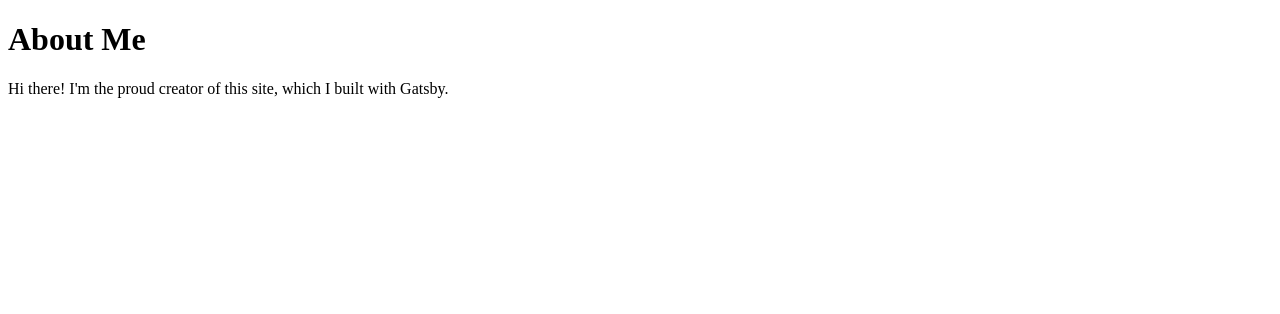
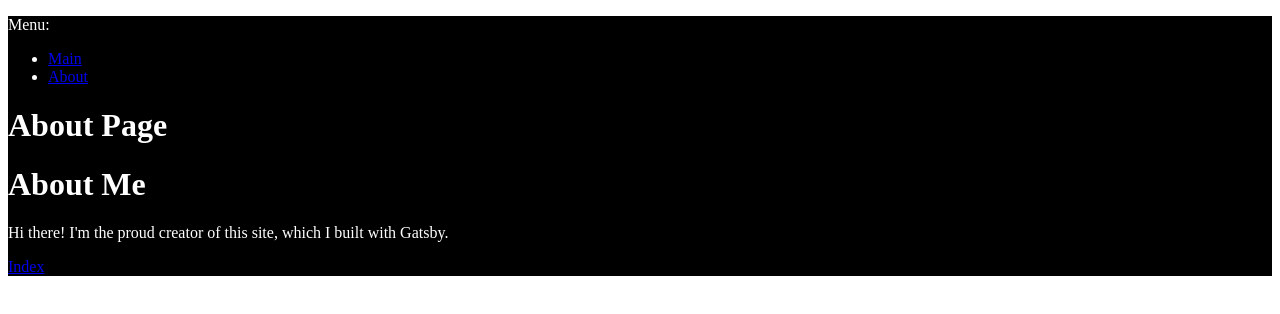
Before and after one commit to c3sare/gatsby-tutorial, a Gatsby site: page /about in a window 1280 px wide. Built offline with nearby package versions, Linux system fonts and the light colour scheme; Gatsby itself is replaced by a stand-in of ours.

Commit message:
created about page

```diff
--- /dev/null
+++ b/components/Layout.js
@@ -0,0 +1,25 @@
+import React from 'react';
+import {Link} from 'gatsby';
+import {container} from '../style/layout.module.css';
+
+const Layout = ({pageTitle, children}) => {
+
+    return (
+        <div className={container}>
+            <p>Menu:
+                <ul>
+                    <li>
+                        <Link to="/">Main</Link>
+                    </li>
+                    <li>
+                        <Link to="/about">About</Link>
+                    </li>
+                </ul>
+            </p>
+            <h1>{pageTitle}</h1>
+            {children}
+        </div>
+    )
+}
+
+export default Layout;
--- a/gatsby-config.js
+++ b/gatsby-config.js
@@ -2,5 +2,8 @@ module.exports = {
   siteMetadata: {
     siteUrl: `https://www.yourdomain.tld`,
   },
-  plugins: [],
+  plugins: [
+    "gatsby-plugin-image",
+    "gatsby-plugin-sharp",
+  ],
 }
--- a/package.json
+++ b/package.json
@@ -15,6 +15,9 @@
   },
   "dependencies": {
     "gatsby": "^4.14.1",
+    "gatsby-plugin-image": "^2.14.1",
+    "gatsby-plugin-sharp": "^4.14.1",
+    "gatsby-source-filesystem": "^4.14.0",
     "react": "^17.0.1",
     "react-dom": "^17.0.1"
   }
--- a/src/pages/about.js
+++ b/src/pages/about.js
@@ -1,12 +1,15 @@
 import * as React from 'react';
+import { Link } from 'gatsby';
+import Layout from '../../components/Layout';
 // Step 2: Define your component
 const AboutPage = () => {
   return (
-    <main>
+    <Layout pageTitle={"About Page"}>
       <title>About Me</title>
       <h1>About Me</h1>
       <p>Hi there! I'm the proud creator of this site, which I built with Gatsby.</p>
-    </main>
+      <Link to="/">Index</Link>
+    </Layout>
   )
 }
 // Step 3: Export your component
--- /dev/null
+++ b/style/layout.module.css
@@ -0,0 +1,4 @@
+.container {
+    background-color: black;
+    color: white;
+}
```
Also changed, not shown: src/pages/index.js (+9 -3 lines), 1 other file.
